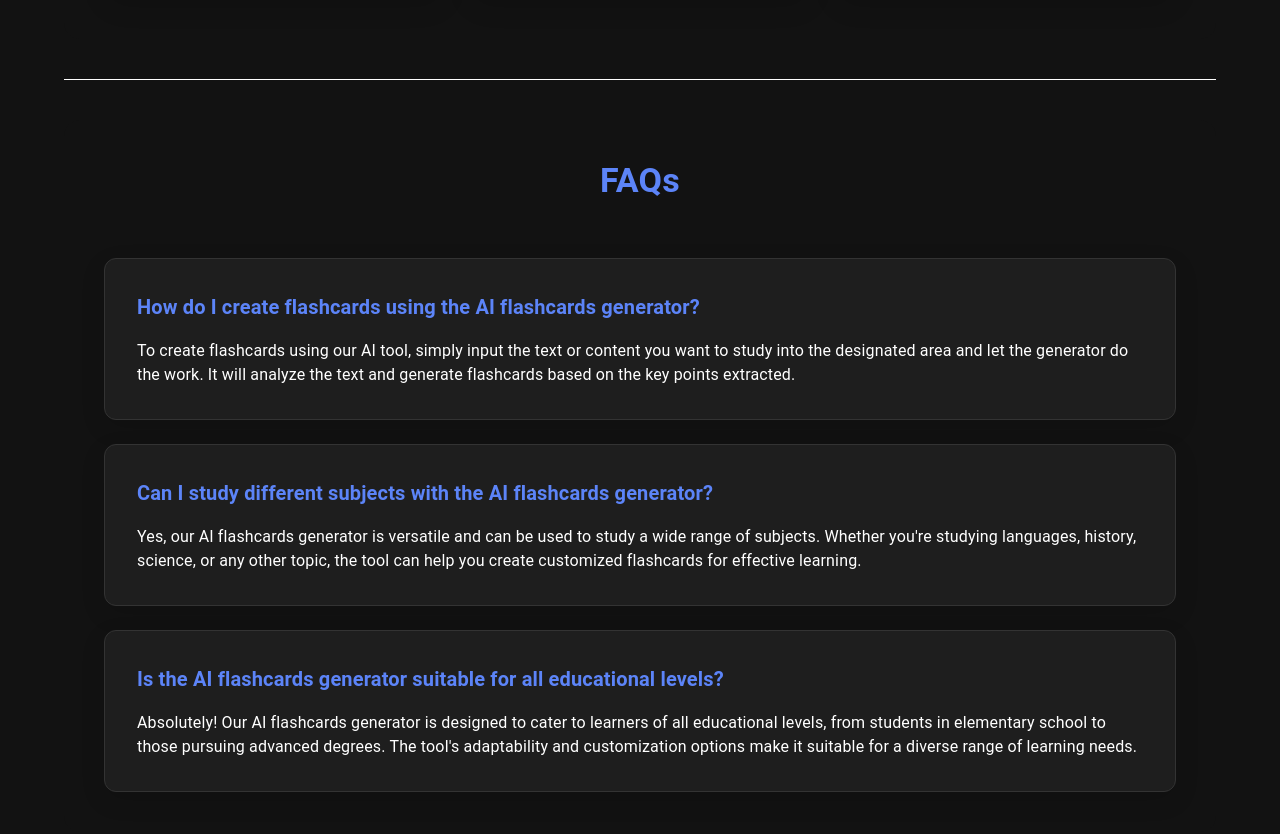
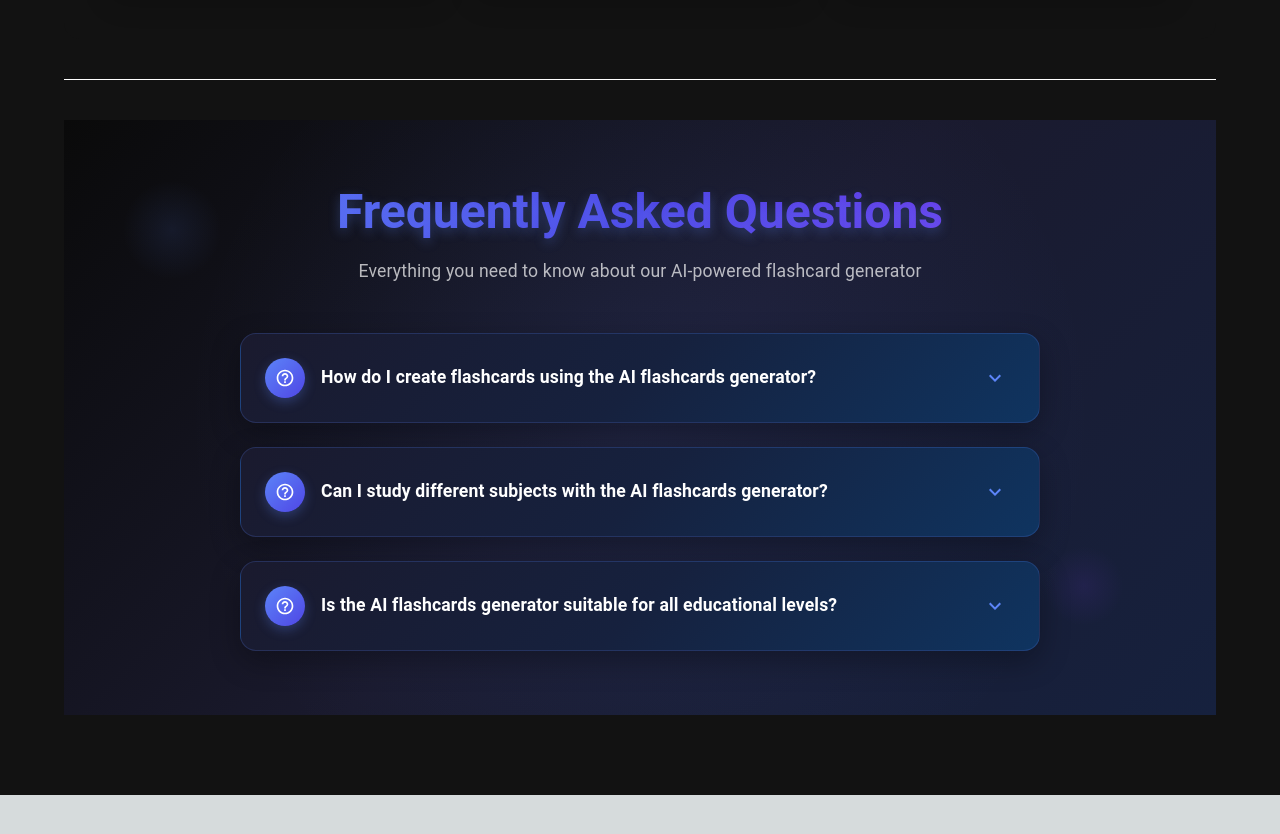
Before and after one commit to Jayjeet1013/flashcard-saas, a Next.js app: page / in a window 1280 px wide. Shown: the part 1283-2117 px from the top of the page. After the commit the page ends 2078 px from the top, so only its background shows below. Built offline with nearby package versions, Linux system fonts and the light colour scheme; no server answers.

Commit message:
update faqs component

```diff
--- a/app/components/faqSection.js
+++ b/app/components/faqSection.js
@@ -1,36 +1,132 @@
-import { Box, Typography, useMediaQuery, useTheme } from "@mui/material";
+import {
+  Box,
+  Typography,
+  useMediaQuery,
+  useTheme,
+  Collapse,
+  IconButton,
+} from "@mui/material";
 import { FAQs } from "../../utils/faqs";
-import { motion } from "framer-motion";
+import { motion, AnimatePresence } from "framer-motion";
+import { useState } from "react";
+import {
+  KeyboardArrowDown,
+  KeyboardArrowUp,
+  HelpOutline,
+} from "@mui/icons-material";
 
-const FaqItem = ({ question, answer }) => {
+const FaqItem = ({ question, answer, index }) => {
+  const [isExpanded, setIsExpanded] = useState(false);
+
+  const toggleExpand = () => {
+    setIsExpanded(!isExpanded);
+  };
+
   return (
     <motion.div
-      whileHover={{ scale: 1.02 }}
-      whileTap={{ scale: 0.98 }}
-      initial={{ opacity: 0, y: 20 }}
+      initial={{ opacity: 0, y: 30 }}
       animate={{ opacity: 1, y: 0 }}
-      transition={{ duration: 0.4 }}
+      transition={{ duration: 0.5, delay: index * 0.1 }}
+      whileHover={{ y: -2 }}
     >
       <Box
         sx={{
-          p: 4,
-          border: "1px solid #333",
-          borderRadius: 3,
-          backgroundColor: "#1e1e1e",
-          boxShadow: "0 8px 24px rgba(0, 0, 0, 0.12)",
-          color: "white",
-          display: "flex",
-          flexDirection: "column",
-          gap: 2,
+          borderRadius: 4,
+          background:
+            "linear-gradient(135deg, #1a1a2e 0%, #16213e 50%, #0f3460 100%)",
+          border: "1px solid rgba(92, 132, 248, 0.2)",
+          boxShadow: "0 10px 30px rgba(0, 0, 0, 0.3)",
+          overflow: "hidden",
+          transition: "all 0.3s cubic-bezier(0.4, 0, 0.2, 1)",
           "&:hover": {
-            backgroundColor: "#292929",
+            border: "1px solid rgba(92, 132, 248, 0.4)",
+            boxShadow: "0 20px 40px rgba(92, 132, 248, 0.1)",
+            transform: "translateY(-2px)",
           },
         }}
       >
-        <Typography variant="h6" fontWeight="bold" sx={{ color: "#5c84f8" }}>
+        <Box
+          onClick={toggleExpand}
+          sx={{
+            p: 3,
+            display: "flex",
+            alignItems: "center",
+            gap: 2,
+            cursor: "pointer",
+            transition: "all 0.2s ease",
+            "&:hover": {
+              backgroundColor: "rgba(92, 132, 248, 0.05)",
+            },
+          }}
+        >
+          <Box
+            sx={{
+              display: "flex",
+              alignItems: "center",
+              justifyContent: "center",
+              width: 40,
+              height: 40,
+              borderRadius: "50%",
+              background: "linear-gradient(135deg, #5c84f8 0%, #4f46e5 100%)",
+              boxShadow: "0 4px 12px rgba(92, 132, 248, 0.3)",
+              flexShrink: 0,
+            }}
+          >
+            <HelpOutline sx={{ color: "white", fontSize: 20 }} />
+          </Box>
+
+          <Typography
+            variant="h6"
+            fontWeight="600"
+            sx={{
+              color: "white",
+              flex: 1,
+              fontSize: { xs: "1rem", sm: "1.1rem" },
+              lineHeight: 1.4,
+            }}
+          >
             {question}
           </Typography>
-        <Typography>{answer}</Typography>
+
+          <IconButton
+            sx={{
+              color: "#5c84f8",
+              transition: "transform 0.3s ease",
+              transform: isExpanded ? "rotate(180deg)" : "rotate(0deg)",
+            }}
+          >
+            <KeyboardArrowDown />
+          </IconButton>
+        </Box>
+
+        <Collapse in={isExpanded} timeout={300}>
+          <motion.div
+            initial={{ opacity: 0 }}
+            animate={{ opacity: isExpanded ? 1 : 0 }}
+            transition={{ duration: 0.2, delay: isExpanded ? 0.1 : 0 }}
+          >
+            <Box
+              sx={{
+                px: 3,
+                pb: 3,
+                pt: 0,
+                borderTop: "1px solid rgba(92, 132, 248, 0.1)",
+                backgroundColor: "rgba(0, 0, 0, 0.2)",
+              }}
+            >
+              <Typography
+                sx={{
+                  color: "rgba(255, 255, 255, 0.9)",
+                  lineHeight: 1.6,
+                  fontSize: "0.95rem",
+                  pl: 6.5, // Align with question text
+                }}
+              >
+                {answer}
+              </Typography>
+            </Box>
+          </motion.div>
+        </Collapse>
       </Box>
     </motion.div>
   );
@@ -43,27 +139,111 @@ const FaqSection = () => {
   return (
     <Box
       sx={{
+        py: { xs: 4, sm: 6, md: 8 },
+        px: { xs: 2, sm: 4, md: 6 },
+        background:
+          "linear-gradient(135deg, #0a0a0a 0%, #1a1a2e 50%, #16213e 100%)",
+        position: "relative",
+        overflow: "hidden",
+        "&::before": {
+          content: '""',
+          position: "absolute",
+          top: 0,
+          left: 0,
+          right: 0,
+          bottom: 0,
+          background:
+            "radial-gradient(circle at 50% 50%, rgba(92, 132, 248, 0.1) 0%, transparent 70%)",
+          pointerEvents: "none",
+        },
+      }}
+    >
+      <motion.div
+        initial={{ opacity: 0, y: 30 }}
+        animate={{ opacity: 1, y: 0 }}
+        transition={{ duration: 0.6 }}
+      >
+        <Box
+          sx={{
+            textAlign: "center",
+            mb: { xs: 4, sm: 6 },
+            position: "relative",
+            zIndex: 1,
+          }}
+        >
+          <Typography
+            variant="h3"
+            sx={{
+              background:
+                "linear-gradient(135deg, #5c84f8 0%, #4f46e5 50%, #7c3aed 100%)",
+              backgroundClip: "text",
+              WebkitBackgroundClip: "text",
+              WebkitTextFillColor: "transparent",
+              fontWeight: 700,
+              fontSize: { xs: "2rem", sm: "2.5rem", md: "3rem" },
+              mb: 2,
+              textShadow: "0 4px 12px rgba(92, 132, 248, 0.3)",
+            }}
+          >
+            Frequently Asked Questions
+          </Typography>
+          <Typography
+            sx={{
+              color: "rgba(255, 255, 255, 0.7)",
+              fontSize: { xs: "1rem", sm: "1.1rem" },
+              maxWidth: 600,
+              mx: "auto",
+              lineHeight: 1.6,
+            }}
+          >
+            Everything you need to know about our AI-powered flashcard generator
+          </Typography>
+        </Box>
+      </motion.div>
+
+      <Box
+        sx={{
+          maxWidth: 800,
+          mx: "auto",
           display: "flex",
           flexDirection: "column",
           gap: 3,
-        px: isSmallScreen ? 2 : 5,
-        py: 5,
-        backgroundColor: "#121212",
-        borderRadius: 4,
+          position: "relative",
+          zIndex: 1,
         }}
       >
-      <Typography
-        variant="h4"
-        color="#5c84f8"
-        fontWeight="bold"
-        textAlign="center"
-        sx={{ mb: 4 }}
-      >
-        FAQs
-      </Typography>
         {FAQs.map((faq, index) => (
-        <FaqItem key={index} {...faq} />
+          <FaqItem key={index} {...faq} index={index} />
         ))}
+      </Box>
+
+      {/* Decorative elements */}
+      <Box
+        sx={{
+          position: "absolute",
+          top: "10%",
+          left: "5%",
+          width: 100,
+          height: 100,
+          borderRadius: "50%",
+          background:
+            "radial-gradient(circle, rgba(92, 132, 248, 0.1) 0%, transparent 70%)",
+          pointerEvents: "none",
+        }}
+      />
+      <Box
+        sx={{
+          position: "absolute",
+          bottom: "15%",
+          right: "8%",
+          width: 80,
+          height: 80,
+          borderRadius: "50%",
+          background:
+            "radial-gradient(circle, rgba(124, 58, 237, 0.1) 0%, transparent 70%)",
+          pointerEvents: "none",
+        }}
+      />
     </Box>
   );
 };
```
Lines whose indentation alone changed are shown as unchanged.
